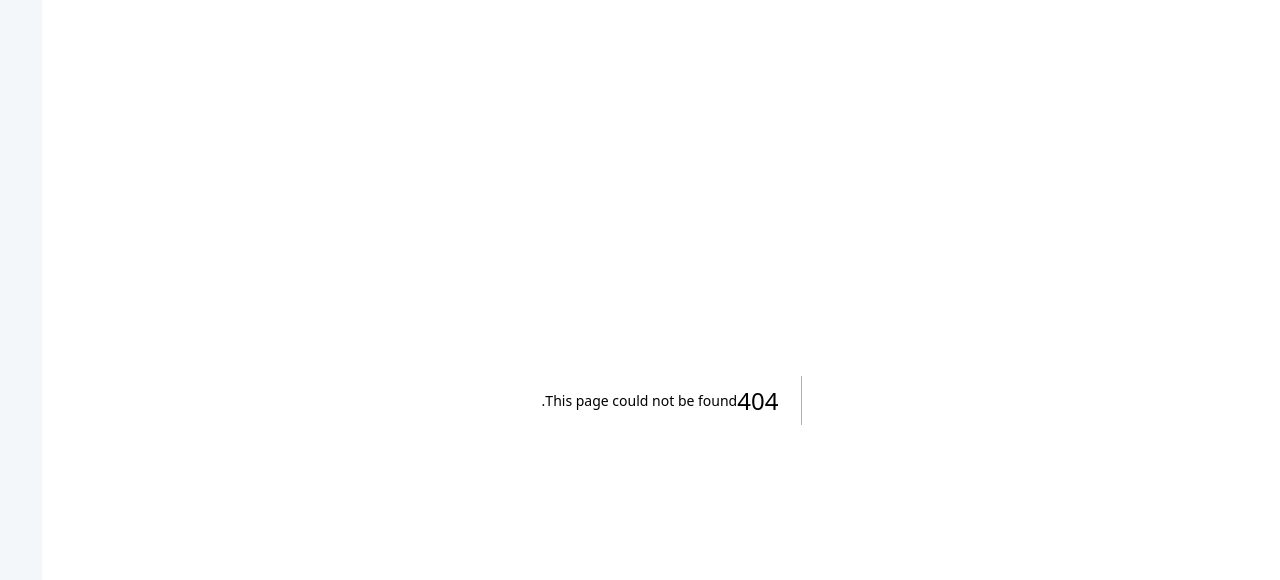
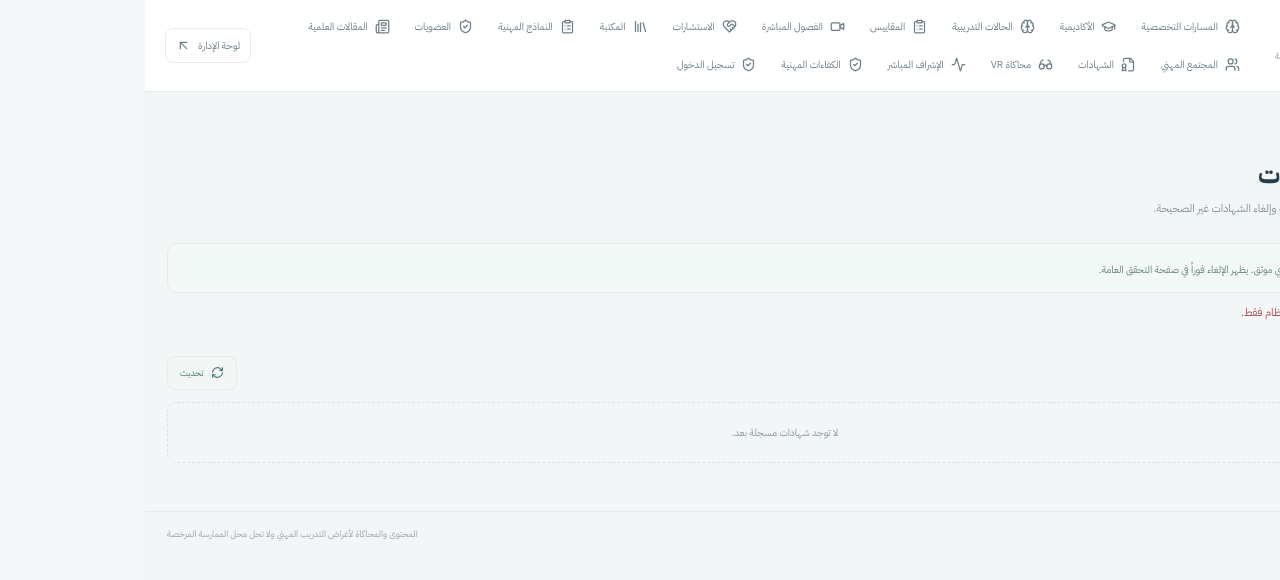
Before and after one commit to ffgg35646-ops/111111, a Next.js app: page /platform-admin/certificates in a window 1280 px wide. Before the commit this address had no page. Shown: the top 580 px of the page. Built offline with nearby package versions, Linux system fonts and the light colour scheme; no server answers.

Commit message:
Add certificate management and revocation screen

```diff
--- /dev/null
+++ b/app/platform-admin/certificates/page.tsx
@@ -0,0 +1,10 @@
+"use client";
+import {useEffect,useState} from "react";
+import {Award,RefreshCw,ShieldCheck,UserX} from "lucide-react";
+import {PlatformLayout} from "@/components/platform-layout";
+type Certificate={serial:string;learnerName:string;courseTitle:string;issuedAt:string;status:string;revokedAt?:string};
+export default function CertificateAdminPage(){const [items,setItems]=useState<Certificate[]>([]),[error,setError]=useState(""),[busy,setBusy]=useState("");
+async function load(){const r=await fetch("/api/platform/certificates?admin=1",{cache:"no-store"});const d=await r.json();if(!r.ok)throw new Error(d.error);setItems(d.certificates||[])}
+useEffect(()=>{let active=true;fetch("/api/platform/certificates?admin=1",{cache:"no-store"}).then(async r=>{const d=await r.json();if(!r.ok)throw new Error(d.error);if(active)setItems(d.certificates||[])}).catch(e=>{if(active)setError(e.message||"تعذر تحميل الشهادات")});return()=>{active=false}},[]);
+async function revoke(serial:string){if(!window.confirm("هل تريد إلغاء هذه الشهادة؟ لن تعود صالحة عند التحقق."))return;setBusy(serial);setError("");try{const r=await fetch("/api/platform/certificates",{method:"PATCH",headers:{"Content-Type":"application/json"},body:JSON.stringify({serial})});const d=await r.json();if(!r.ok)throw new Error(d.error);await load()}catch(e){setError(e instanceof Error?e.message:"تعذر إلغاء الشهادة")}finally{setBusy("")}}
+return <PlatformLayout title="إدارة الشهادات" description="عرض سجل الشهادات الصادرة وإلغاء الشهادات غير الصحيحة."><div className="portal-callout"><ShieldCheck size={16}/> لا تُلغِ شهادة إلا بقرار إداري موثق. يظهر الإلغاء فوراً في صفحة التحقق العامة.</div>{error&&<p role="alert" style={{color:"#a64f4f",fontSize:11}}>{error}</p>}<div className="portal-section-title"><div><h2><Award size={17}/> سجل الشهادات</h2><p>{items.length} شهادة</p></div><button className="portal-button secondary" onClick={()=>load().catch(e=>setError(e.message))}><RefreshCw size={13}/> تحديث</button></div><div style={{display:"grid",gap:10}}>{items.map(c=><article className="portal-card" key={c.serial} style={{display:"flex",justifyContent:"space-between",gap:12,alignItems:"center",flexWrap:"wrap"}}><div><strong>{c.learnerName}</strong><p>{c.courseTitle}</p><small style={{color:"#84949b",fontSize:9}}>{c.serial} · {new Date(c.issuedAt).toLocaleDateString("ar-SA")}</small><span className="portal-chip" style={{display:"inline-block",marginRight:8}}>{c.status==="issued"?"سارية":"ملغاة"}</span></div>{c.status==="issued"&&<button className="portal-button secondary" disabled={busy===c.serial} onClick={()=>revoke(c.serial)}><UserX size={13}/> {busy===c.serial?"جارٍ الإلغاء...":"إلغاء الشهادة"}</button>}</article>)}</div>{items.length===0&&<div className="portal-empty">لا توجد شهادات مسجلة بعد.</div>}</PlatformLayout>}
```
